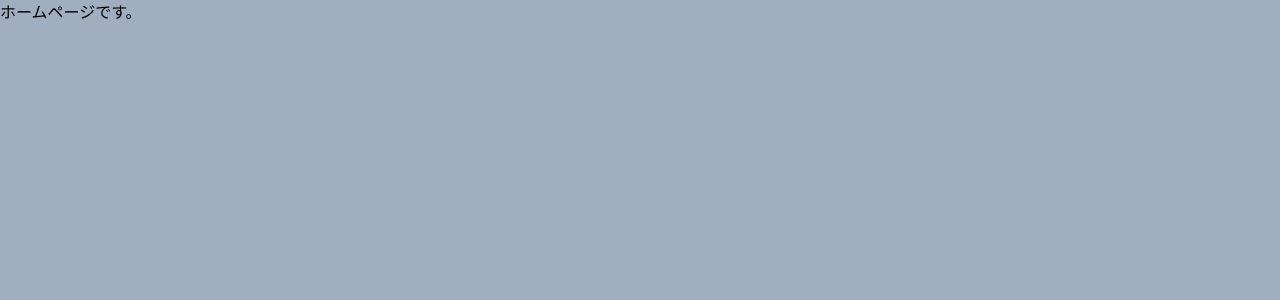
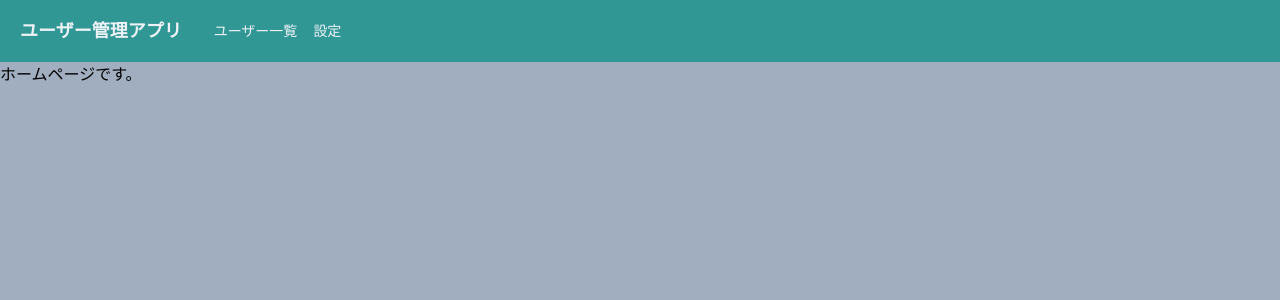
Before and after one commit to yosiyong/react-chakra, a React (Create React App) app: page /home in a window 1280 px wide. Shown: the top 300 px of the page. Built offline with nearby package versions, Linux system fonts and the light colour scheme.

Commit message:
ヘッダー作成

```diff
--- a/package.json
+++ b/package.json
@@ -5,6 +5,7 @@
   "keywords": [],
   "main": "src/index.tsx",
   "dependencies": {
+    "@chakra-ui/icons": "1.0.13",
     "@chakra-ui/react": "1.6.4",
     "@emotion/react": "11.4.0",
     "@emotion/styled": "11.3.0",
--- /dev/null
+++ b/src/components/organisms/layout/Header.tsx
@@ -0,0 +1,70 @@
+import { HamburgerIcon } from "@chakra-ui/icons";
+import {
+  Flex,
+  Heading,
+  Link,
+  Box,
+  IconButton,
+  Drawer,
+  DrawerOverlay,
+  DrawerContent,
+  DrawerBody,
+  useDisclosure,
+  Button
+} from "@chakra-ui/react";
+import { memo, VFC } from "react";
+
+export const Header: VFC = memo(() => {
+  const { isOpen, onOpen, onClose } = useDisclosure();
+
+  return (
+    <>
+      <Flex
+        as="nav"
+        bg="teal.500"
+        color="gray.100"
+        align="center"
+        justify="space-between"
+        padding={{ base: 3, md: 5 }}
+      >
+        <Flex align="center" as="a" mr={8} _hover={{ cursor: "pointer" }}>
+          <Heading as="h1" fontSize={{ base: "md", md: "lg" }}>
+            ユーザー管理アプリ
+          </Heading>
+        </Flex>
+        <Flex
+          align="center"
+          fontSize="sm"
+          flexGrow={2}
+          display={{ base: "none", md: "flex" }}
+        >
+          <Box pr={4}>
+            <Link>ユーザー一覧</Link>
+          </Box>
+          <Link>設定</Link>
+        </Flex>
+
+        <IconButton
+          aria-label="メニューボタン"
+          icon={<HamburgerIcon />}
+          size="sm"
+          variant="unstyled"
+          display={{ base: "block", md: "none" }}
+          onClick={onOpen}
+        />
+      </Flex>
+
+      <Drawer placement="left" size="xs" onClose={onClose} isOpen={isOpen}>
+        <DrawerOverlay>
+          <DrawerContent>
+            <DrawerBody p={0} bg="gray.100">
+              <Button w="100%">Top</Button>
+              <Button w="100%">ユーザー一覧</Button>
+              <Button w="100%">設定</Button>
+            </DrawerBody>
+          </DrawerContent>
+        </DrawerOverlay>
+      </Drawer>
+    </>
+  );
+});
--- /dev/null
+++ b/src/components/templates/HeaderLayout.tsx
@@ -0,0 +1,17 @@
+import { memo, ReactNode, VFC } from "react";
+import { Header } from "../organisms/layout/Header";
+
+type Props = {
+  //タグを受け取る
+  children: ReactNode;
+};
+
+export const HeaderLayout: VFC<Props> = memo((props) => {
+  const { children } = props;
+  return (
+    <>
+      <Header />
+      {children}
+    </>
+  );
+});
--- a/src/router/Router.tsx
+++ b/src/router/Router.tsx
@@ -3,6 +3,7 @@ import { Route, Switch } from "react-router-dom";
 
 import { Login } from "../components/pages/Login";
 import { Page404 } from "../components/pages/Page404";
+import { HeaderLayout } from "../components/templates/HeaderLayout";
 import { HomeRoutes } from "./HomeRoutes";
 
 export const Router: VFC = memo(() => {
@@ -21,7 +22,7 @@ export const Router: VFC = memo(() => {
                 exact={route.exact}
                 path={`${url}${route.path}`}
               >
-                {route.children}
+                <HeaderLayout>{route.children}</HeaderLayout>
               </Route>
             ))}
           </Switch>
```
